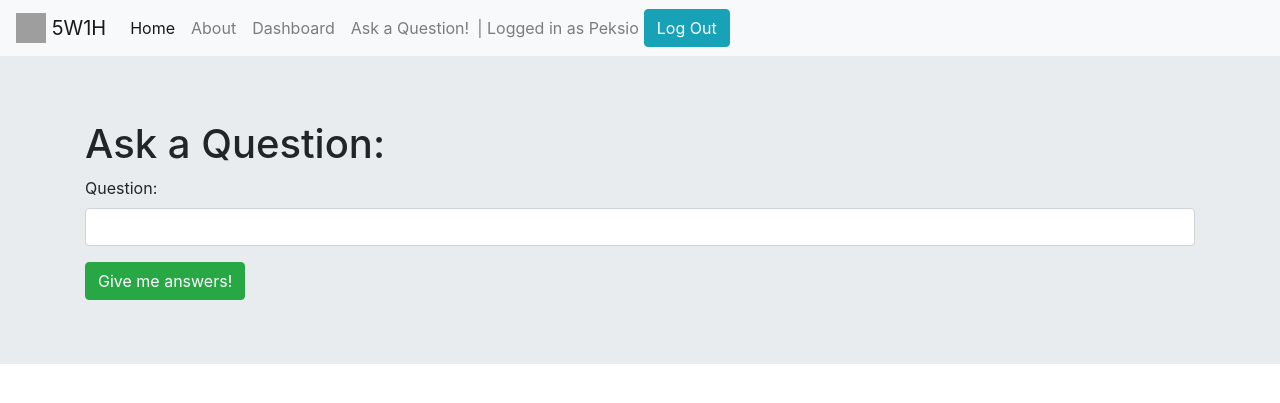
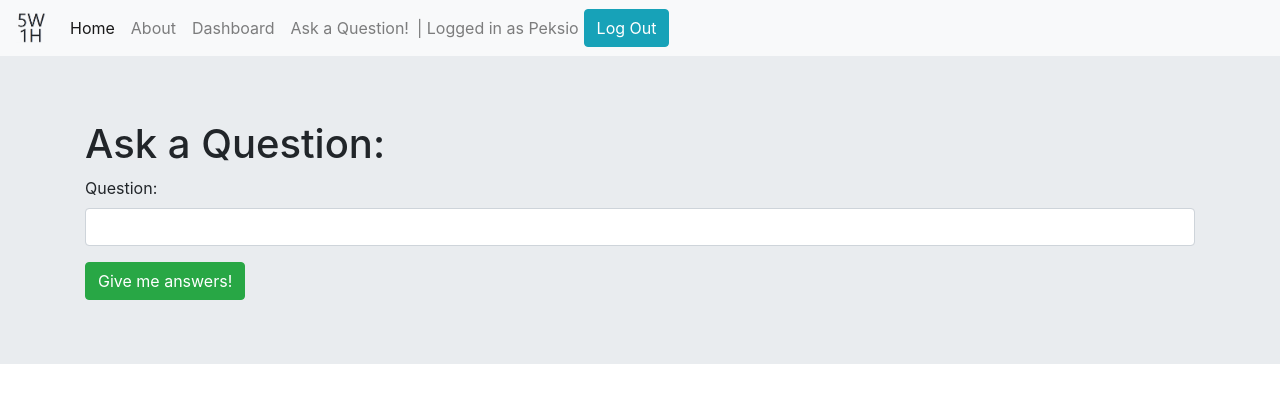
Before and after one commit to m-niemiec/5w1h, a Django app: page /askaquestion/ in a window 1280 px wide. Shown: the top 403 px of the page. Run offline with Django 3.2, Linux system fonts and the light colour scheme; a user stored in the database is signed in; parts of the project's set-up code (start-up, migrations or seed data) failed here and were passed over; some libraries are stand-ins or nearby versions; grey boxes are pictures that could not be loaded.

Commit message:
Added favicons, changed navbar a little bit, cleaned up forms.py

```diff
--- a/main/forms.py
+++ b/main/forms.py
@@ -33,15 +33,3 @@ class BestAnswerForm(ModelForm):
     class Meta:
         model = Answer
         fields = ['question_id', 'answer']
-
-
-class UserCreateForm(UserCreationForm):
-
-    class Meta:
-        fields = ('username', 'password1', 'password2')
-        model = get_user_model()
-
-    def __init__(self, *args, **kwargs):
-        super().__init__(*args, **kwargs)
-        self.fields['username'].widget.attrs.update({'class': 'form-control'})
-        self.fields['password1'].widget.attrs.update({'class': 'form-control'})
--- a/main/templates/main/base.html
+++ b/main/templates/main/base.html
@@ -10,14 +10,13 @@
     <link href="https://fonts.googleapis.com/icon?family=Material+Icons" rel="stylesheet">
     <meta charset="UTF-8">
     <title>5W1H</title>
+    <link rel="shortcut icon" type="image/png" href="{% static 'main/favicon_1.png' %}"/>
 </head>
 <body>
 
 <nav class="navbar navbar-expand-lg navbar-light bg-light">
   <a class="navbar-brand" href="{% url 'home' %}">
-    <img src="/docs/4.4/assets/brand/bootstrap-solid.svg" width="30" height="30" class="d-inline-block align-top" alt="">
-    5W1H
-  </a>
+    <img src="{% static 'main/favicon_2.png' %}" width="30" height="30" class="d-inline-block align-top" alt=""></a>
 
   <button class="navbar-toggler" type="button" data-toggle="collapse" data-target="#navbarNavAltMarkup" aria-controls="navbarNavAltMarkup" aria-expanded="false" aria-label="Toggle navigation">
     <span class="navbar-toggler-icon"></span>
```
Also changed, not shown: main/static/main/favicon_1.png (added), main/static/main/favicon_2.png (added).
